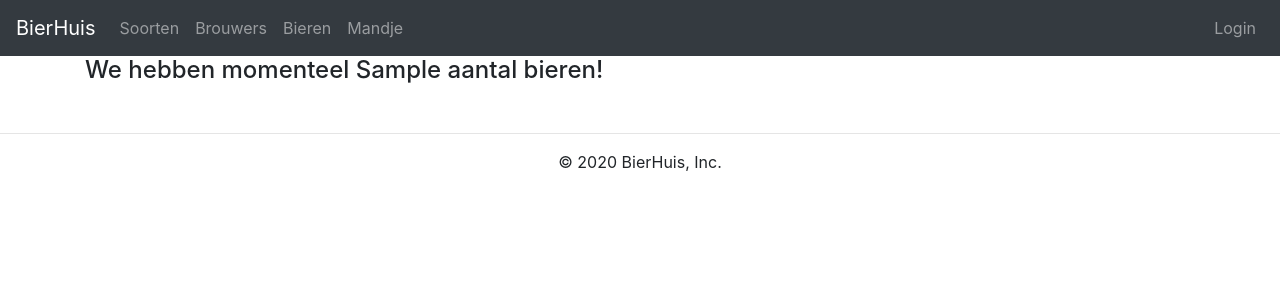
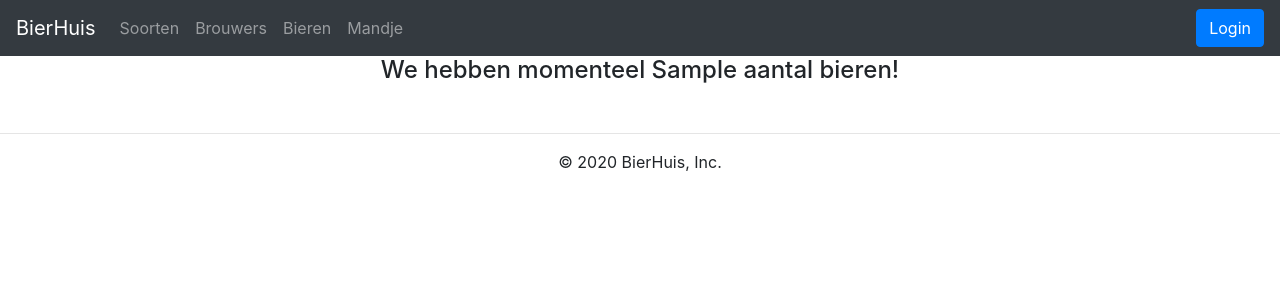
Before and after one commit to Dominat0rr/php-symfony-bierhuis, a Symfony app: template templates/home/index.html.twig in a window 1280 px wide. Shown: the top 300 px of the page. Run offline with Twig, Linux system fonts and the light colour scheme; the template is opened without the code that fills it: most values are stand-ins (such as "Sample title", 1, 10 or a date in 2020); some libraries are stand-ins or nearby versions.

Commit message:
Added some more catches and filtering

```diff
--- a/src/Controller/MandjeController.php
+++ b/src/Controller/MandjeController.php
@@ -26,6 +26,10 @@ class MandjeController extends AbstractController
         //$session->set("cart", $bieren_mandje);
         $bieren_mandje = $session->get("cart");
 
+        if ($bieren_mandje === null) {
+            return $this->render('mandje/index.html.twig');
+        }
+
         foreach ($bieren_mandje as $key => $value) {
             $id = $key;
             $aantal = $value;
--- a/src/Security/CustomAuthenticator.php
+++ b/src/Security/CustomAuthenticator.php
@@ -96,8 +96,8 @@ class CustomAuthenticator extends AbstractFormLoginAuthenticator implements Pass
             return new RedirectResponse($targetPath);
         }
 
-        // For example : return new RedirectResponse($this->urlGenerator->generate('some_route'));
-        throw new \Exception('TODO: provide a valid redirect inside '.__FILE__);
+        //return new RedirectResponse($this->urlGenerator->generate('home'));
+        return new RedirectResponse($this->urlGenerator->generate('mandje.mandje'));
     }
 
     protected function getLoginUrl()
--- a/templates/base.html.twig
+++ b/templates/base.html.twig
@@ -34,9 +34,9 @@
 
             <div class="navbar-nav ml-auto navbar-login-logout float-right">
                 {% if is_granted('IS_AUTHENTICATED_FULLY') %}
-                    <a class="nav-link" href="{{ path("app_logout") }}">Logout</a>
+                    <a class="btn btn-danger" href="{{ path("app_logout") }}">Logout</a>
                 {% else %}
-                    <a class="nav-link" href="{{ path("app_login") }}">Login</a>
+                    <a class="btn btn-primary" href="{{ path("app_login") }}">Login</a>
                 {% endif %}
             </div>
         </div>
--- a/templates/bier/bier.html.twig
+++ b/templates/bier/bier.html.twig
@@ -17,7 +17,7 @@
     {%  endfor %}
 
     {% if bier is null %}
-        <h4>Geen bier gevonden</h4>
+        <h4 class="text-center">Geen bier gevonden</h4>
     {% else %}
         <h4>{{ bier.naam }}</h4>
         <dl>
--- a/templates/brouwer/brouwer.html.twig
+++ b/templates/brouwer/brouwer.html.twig
@@ -5,7 +5,7 @@
 {% block body %}
 
     {% if brouwer is null %}
-        <h4>Geen brouwer gevonden</h4>
+        <h4 class="text-center">Geen brouwer gevonden</h4>
     {% else %}
         <h4>Bieren van brouwerij: {{ brouwer.naam }}</h4>
         <table class="table table-striped">
--- a/templates/home/index.html.twig
+++ b/templates/home/index.html.twig
@@ -4,6 +4,6 @@
 
 {% block body %}
 
-    <h4>We hebben momenteel {{ aantalBieren }} aantal bieren!</h4>
+    <h4 class="text-center">We hebben momenteel {{ aantalBieren }} aantal bieren!</h4>
 
 {% endblock %}
--- a/templates/mandje/index.html.twig
+++ b/templates/mandje/index.html.twig
@@ -16,8 +16,10 @@
     {%  endfor %}
 
 
-    {% if bieren == null %}
-        <h3 class="mt-5">Je mandje is momenteel leeg</h3>
+    {% if bieren is not defined %}
+        <h3 class="text-center mt-5">Je mandje is momenteel leeg</h3>
+    {% elseif bieren == null %}
+        <h3 class="text-center mt-5">Je mandje is momenteel leeg</h3>
     {% else %}
         <div class="mandje">
         <h3 class="mt-5">Mandje</h3>
--- a/templates/security/login.html.twig
+++ b/templates/security/login.html.twig
@@ -23,7 +23,7 @@
         </div>
         <div class="form-group">
             <label for="inputPassword">Paswoord</label>
-            <input type="password" name="paswoord" id="inputPassword" class="form-control" required style="width:300px;">
+            <input type="password" name="password" id="inputPassword" class="form-control" required style="width:300px;">
         </div>
 
         <input type="hidden" name="_csrf_token" value="{{ csrf_token('authenticate') }}">
--- a/templates/soort/soort.html.twig
+++ b/templates/soort/soort.html.twig
@@ -5,7 +5,7 @@
 {% block body %}
 
     {% if soort is null %}
-        <h4>Geen soort gevonden</h4>
+        <h4 class="text-center">Geen soort gevonden</h4>
     {% else %}
         <h4>Bieren van soort: {{ soort.naam }}</h4>
         <table class="table table-striped">
```
